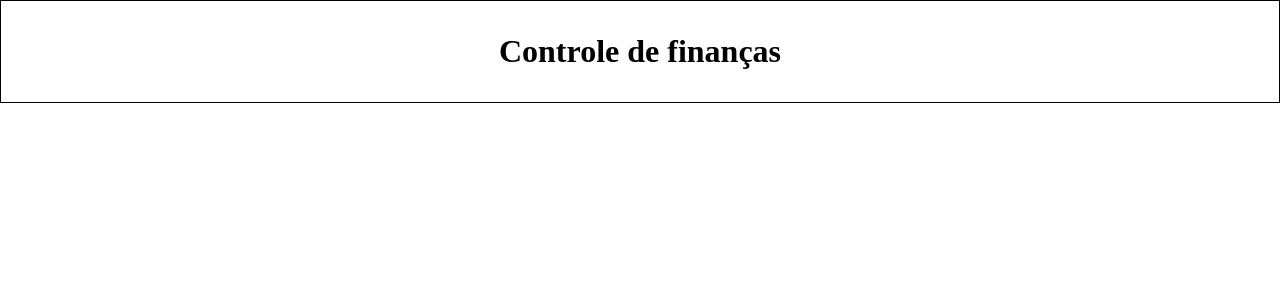
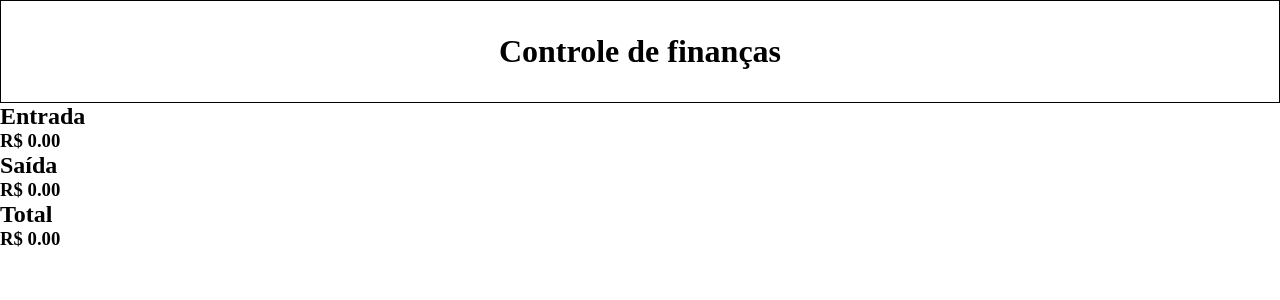
Before and after one commit to CaioAugustoHD/Sistema-controle-financas, a React (Vite) app: page / in a window 1280 px wide. Shown: the top 300 px of the page. Built offline with nearby package versions, Linux system fonts and the light colour scheme.

Commit message:
Criado conteiner para os itens de saldo

```diff
--- a/src/App.jsx
+++ b/src/App.jsx
@@ -1,9 +1,13 @@
 import React from 'react'
 import './App.css'
 import { Header } from './components/Header/Header'
+import { ConteinerSaldo } from './components/Saldo/ConteinerSaldo'
 
 export function App() {
   return (
-    <Header/>
+    <>
+      <Header/>
+      <ConteinerSaldo/>
+    </>
   )
 }
--- /dev/null
+++ b/src/components/Saldo/ConteinerSaldo.jsx
@@ -0,0 +1,12 @@
+import React from "react";
+import { ItemSaldo } from "./ItemSaldo";
+
+export function ConteinerSaldo(){
+    return (
+        <main>
+            <ItemSaldo titulo="Entrada" valor="R$ 0.00"/>
+            <ItemSaldo titulo="Saída" valor="R$ 0.00"/>
+            <ItemSaldo titulo="Total" valor="R$ 0.00"/>
+        </main>
+    )
+}
--- /dev/null
+++ b/src/components/Saldo/ItemSaldo.jsx
@@ -0,0 +1,10 @@
+import React from "react";
+
+export function ItemSaldo({titulo, valor}){
+    return (
+        <section>
+            <h2>{titulo}</h2>
+            <h3>{valor}</h3>
+        </section>
+    )
+}
```
Also changed, not shown: src/components/Saldo/Item.jsx (deleted, +0 -10 lines).
